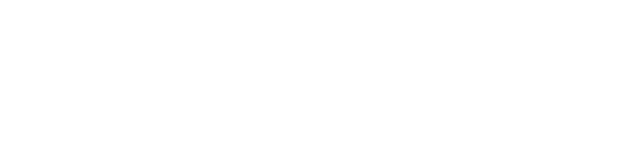
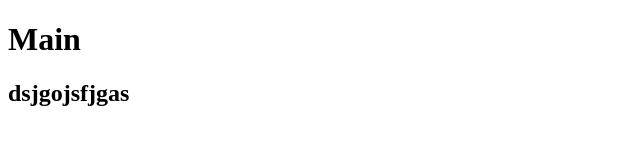
Before and after one commit to aosunproject-team/testgit, a plain HTML site: page index.html in a window 1280 px wide. Shown: the whole page, without its empty margins (0-640 px from the left). Drawn offline with Linux system fonts and the light colour scheme.

Commit message:
Add title to index

```diff
--- a/index.html
+++ b/index.html
@@ -7,6 +7,7 @@
     <title>Main</title>
 </head>
 <body>
-
+    <h1>Main</h1>
+    <h2>dsjgojsfjgas</h2>
 </body>
 </html>
```
